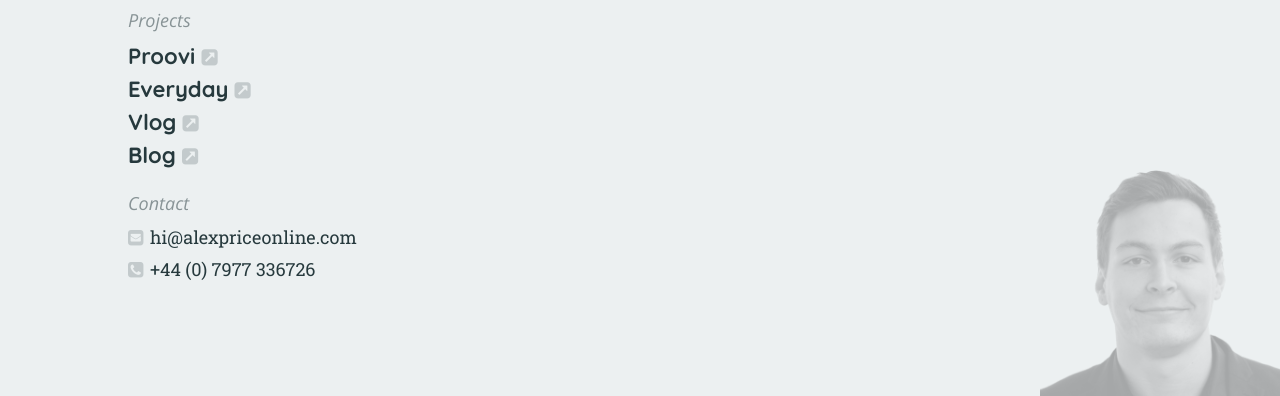
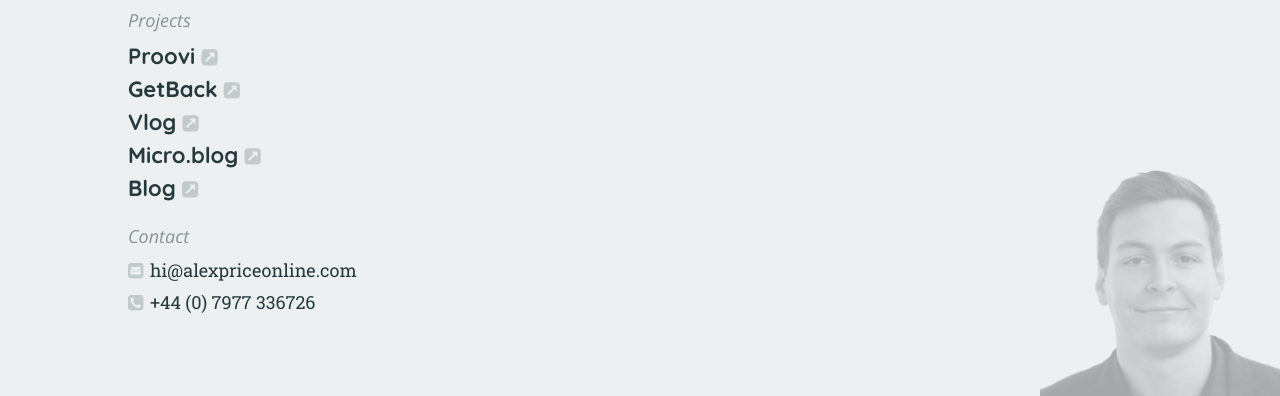
Before and after one commit to alexpriceonline/alexpriceonline.github.io, a website: page index.html in a window 1280 px wide. Shown: the part 404-800 px from the top of the page. Drawn offline with nearby package versions, Linux system fonts and the light colour scheme.

Commit message:
Updated projects

```diff
--- a/index.html
+++ b/index.html
@@ -1,16 +1,21 @@
 <!doctype html>
 <html class="no-js" lang="en">
     <head>
-        <link href='https://fonts.googleapis.com/css?family=Open+Sans:600,300italic,300,400italic|Roboto+Slab|Quicksand:700'
-              rel='stylesheet' type='text/css'>
+        <link
+          href='https://fonts.googleapis.com/css?family=Open+Sans:600,300italic,300,400italic|Roboto+Slab|Quicksand:700'
+          rel='stylesheet'
+          type='text/css'
+        >
 
         <meta charset="utf-8">
         <meta http-equiv="x-ua-compatible" content="ie=edge">
         <meta name="viewport" content="width=device-width, initial-scale=1">
 
         <title>Alex Price | Freelance front-end developement</title>
-        <meta name="description"
-              content="The digital business card for Alex Price, a freelance web developer and entrepreneur.">
+        <meta
+          name="description"
+          content="The digital business card for Alex Price, a freelance web developer and entrepreneur."
+        >
 
         <link rel="stylesheet" href="css/styles.css">
     </head>
@@ -40,12 +45,12 @@
                target="_blank">
                 Proovi
             </a>
-            <a href="https://github.com/alexpriceonline/everyday"
-               title="Check out the Everyday source (new tab)"
+            <a href="https://getback.cc/"
+               title="Check out my side project (new tab)"
                class="body-link mod-external"
                rel="noopener noreferrer"
                target="_blank">
-                Everyday
+                GetBack
             </a>
             <a href="https://www.youtube.com/channel/UChDQD4QwuzE_mevyLD-oAjw"
                title="Watch my vlog (new tab)"
@@ -53,6 +58,13 @@
                rel="noopener noreferrer"
                target="_blank">
                 Vlog
+            </a>
+            <a href="https://ap.micro.blog/"
+               title="See what I'm saying (new tab)"
+               class="body-link mod-external"
+               rel="noopener noreferrer"
+               target="_blank">
+                Micro.blog
             </a>
             <a href="https://medium.com/@alexpriceonline"
                title="Read my blog (new tab)"
```
